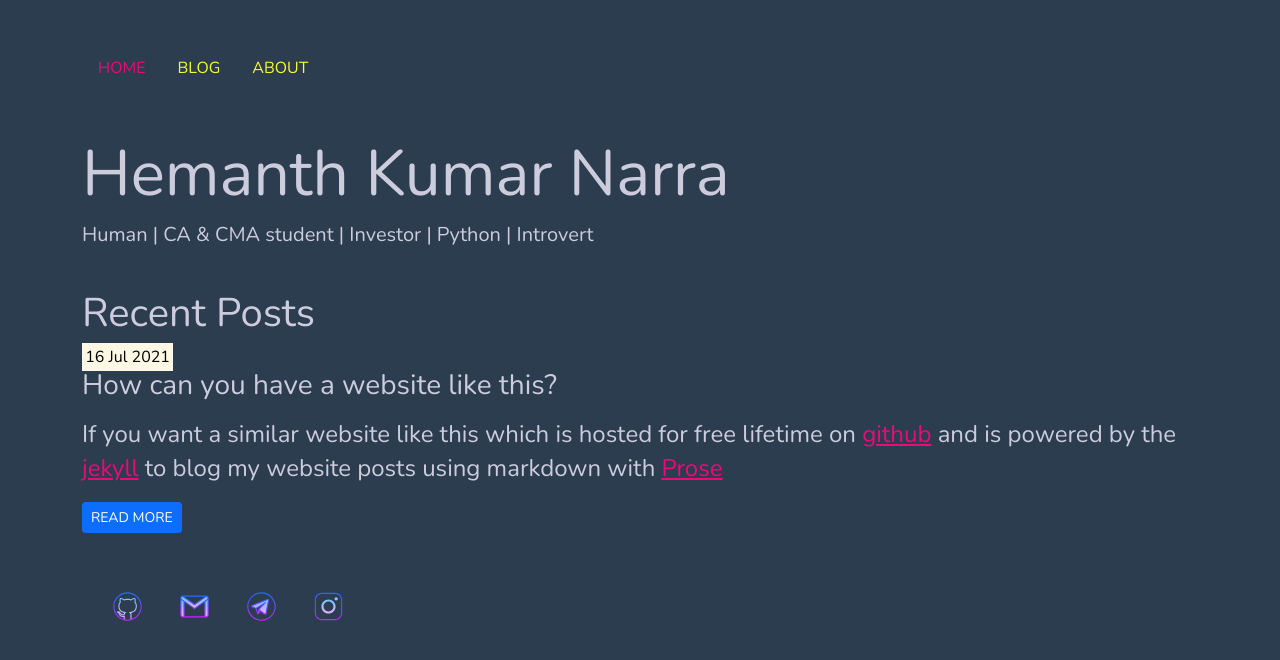
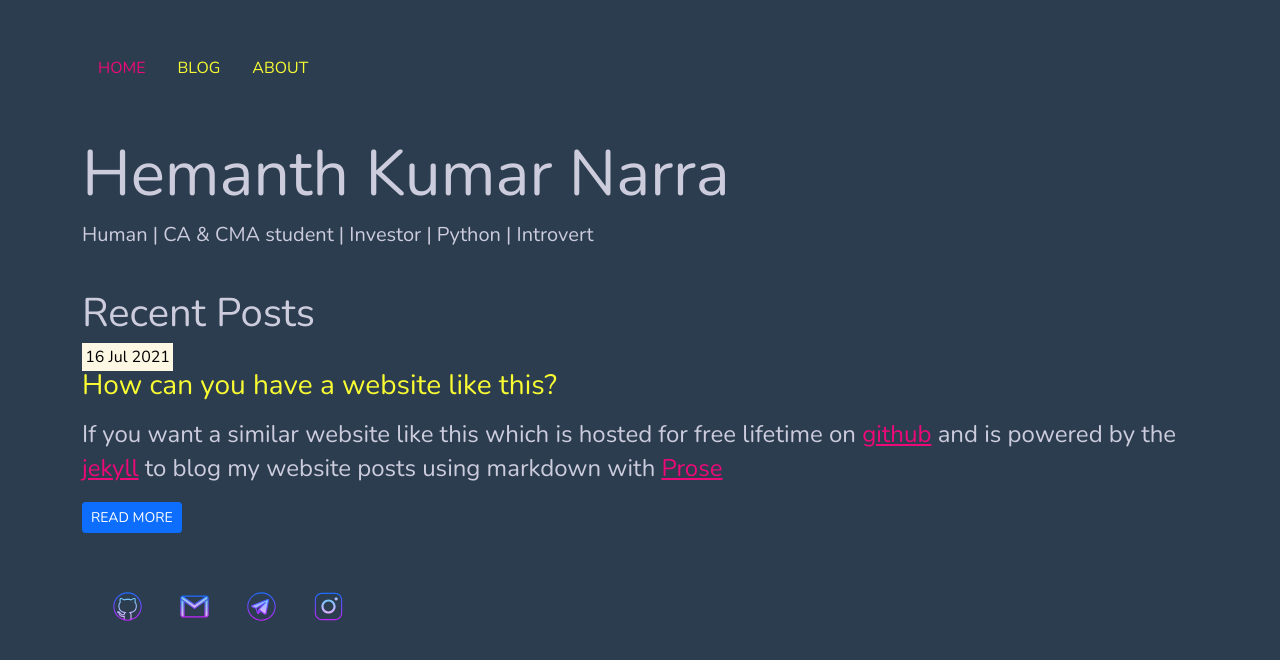
Before and after one commit to hemanthnarra/hemanthnarra.github.io, a Jekyll site: the page built from index.html, in a window 1280 px wide. Shown: the top 660 px of the page. Built offline with Jekyll 4.4.1, drawn with Linux system fonts in a browser that asks for light colours.

Commit message:
Update index.html

```diff
--- a/index.html
+++ b/index.html
@@ -12,7 +12,7 @@ title: Hemanth Kumar Narra, Introvert
         {% for post in site.posts %}
         <li>
             <span><mark>{{ post.date | date_to_string }}</mark></span>
-            <p class="h3">{{ post.title }}</p>
+            <p style="color: #f9fc32;" class="h3">{{ post.title }}</p>
             <p class="excerpt">{{ post.excerpt }}</p>
             <a class="btn btn-primary btn-sm" href="{{ post.url }}" role="button">READ MORE</a>
         </li>
```
